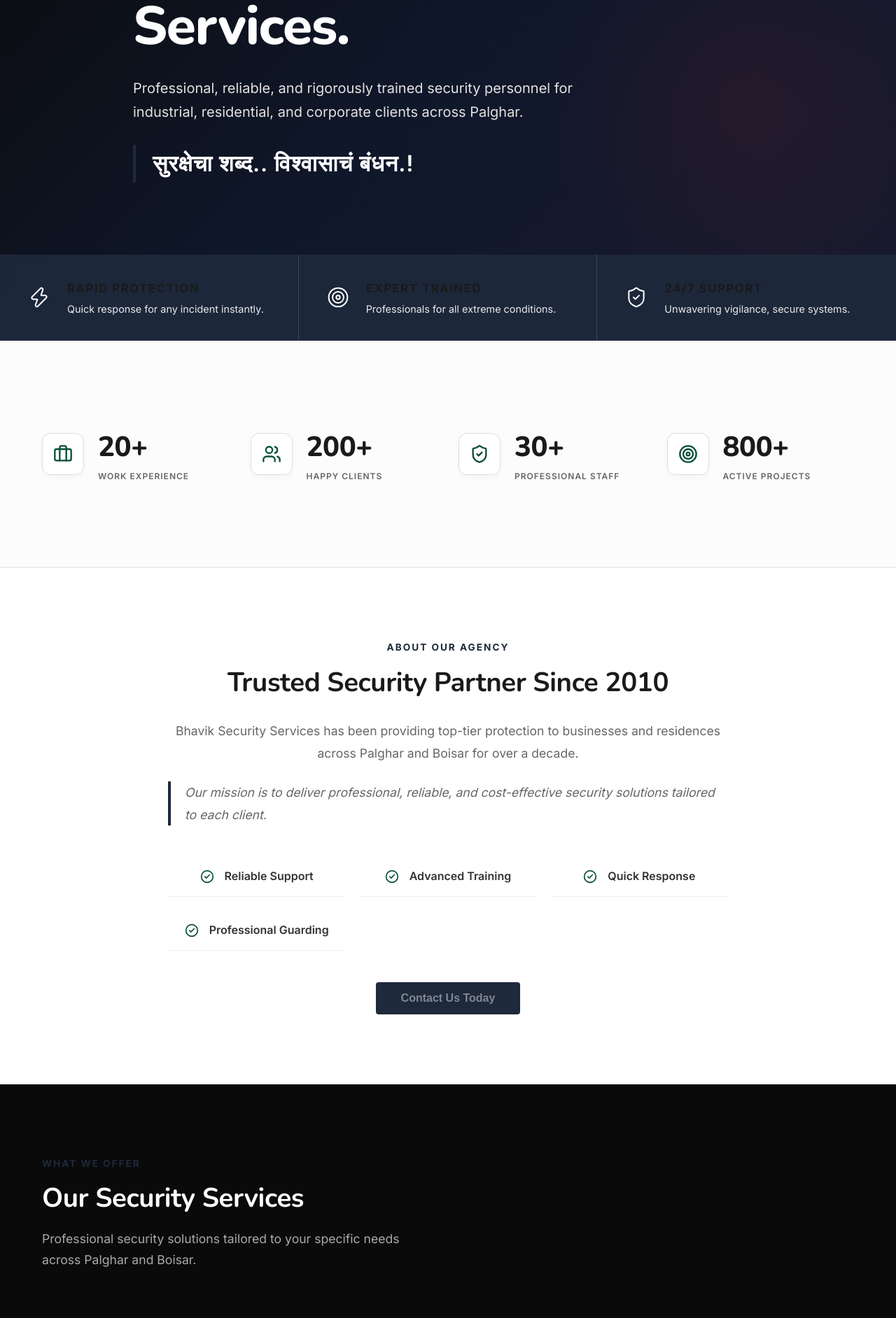
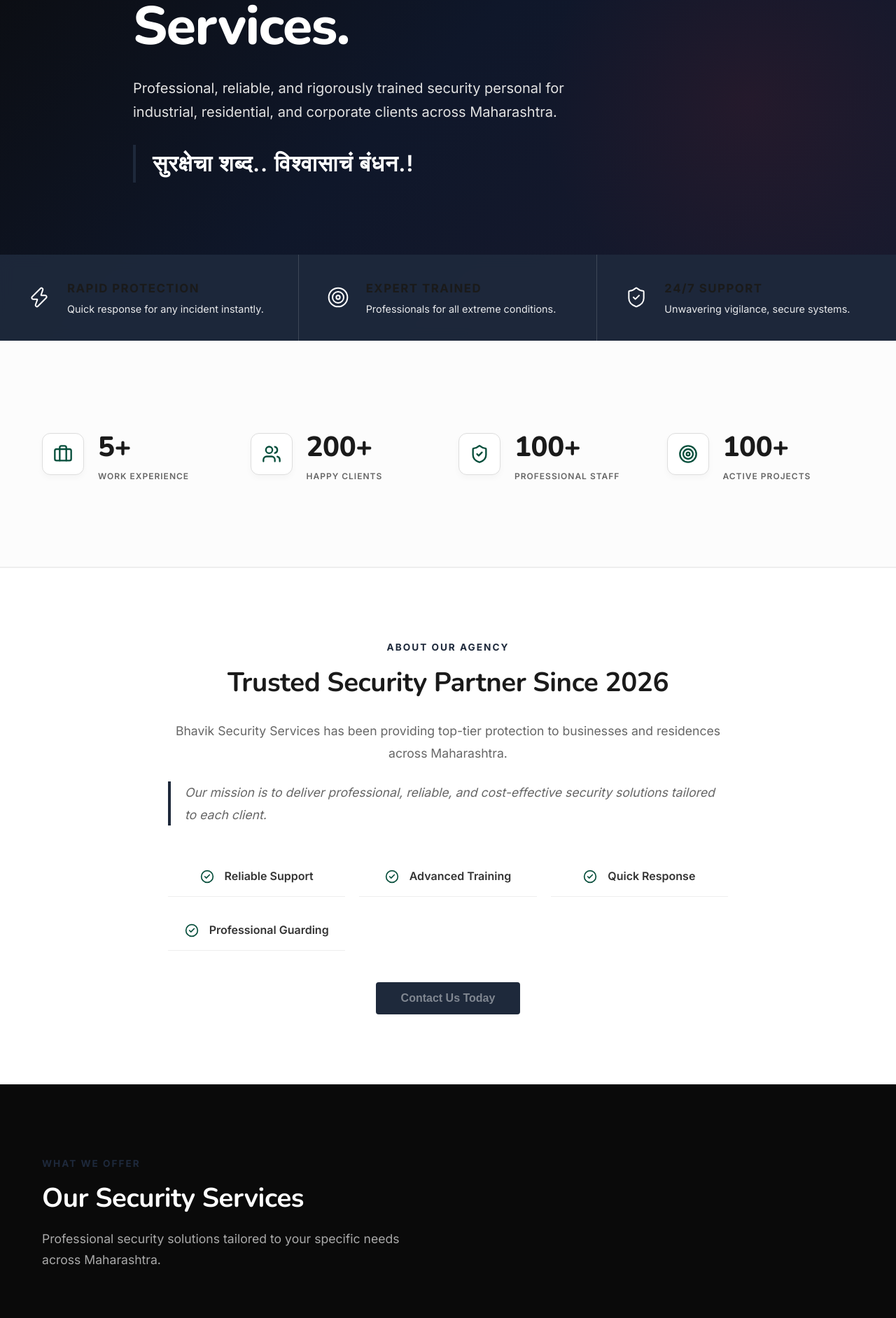
Before and after one commit to kunalraut8261-netizen/bhavik-security-services, a Next.js app: page / in a window 1280 px wide. Shown: the part 1113-2997 px from the top of the page at 70% size. Built offline with nearby package versions, Linux system fonts and the light colour scheme; no server answers; the database is empty.

Commit message:
Updated website content

```diff
--- a/components/About.tsx
+++ b/components/About.tsx
@@ -8,8 +8,8 @@
 export default function About() {
   const iconColor = "var(--icon-green)";
   const [content, setContent] = useState({
-    aboutTitle: 'Trusted Security Partner Since 2010',
-    aboutDescription: 'Bhavik Security Services has been providing top-tier protection to businesses and residences across Palghar and Boisar for over a decade.',
+    aboutTitle: 'Trusted Security Partner Since 2026',
+    aboutDescription: 'Bhavik Security Services has been providing top-tier protection to businesses and residences across Maharashtra.',
     aboutMission: 'Our mission is to deliver professional, reliable, and cost-effective security solutions tailored to each client.',
   });
 
--- a/components/Footer.tsx
+++ b/components/Footer.tsx
@@ -52,7 +52,7 @@
               </div>
             </div>
             <p style={{ color: '#aaa', marginBottom: '30px', fontSize: '1rem', lineHeight: '1.8' }}>
-              Your safety is our priority. Since 2004, Bhavik Security Services has been the leading choice for professional security solutions across the region.
+              Your safety is our priority. Since 2026, Bhavik Security Services has been the leading choice for professional security solutions across the region.
             </p>
             <div style={{ display: 'flex', gap: '10px' }}>
               {[Share2, Globe, Shield].map((Icon, idx) => (
--- a/components/Hero.tsx
+++ b/components/Hero.tsx
@@ -20,7 +20,7 @@
 
   const [content, setContent] = useState({
     heroTitle: 'Global Standard Security Services.',
-    heroSubtitle: 'Professional, reliable, and rigorously trained security personnel for industrial, residential, and corporate clients across Palghar.',
+    heroSubtitle: 'Professional, reliable, and rigorously trained security personal for industrial, residential, and corporate clients across Maharashtra.',
     heroTagline: 'सुरक्षेचा शब्द.. विश्वासाचं बंधन.!',
   });
 
--- a/components/Services.tsx
+++ b/components/Services.tsx
@@ -46,7 +46,7 @@
           <span style={{ color: 'var(--primary)', fontWeight: 700, textTransform: 'uppercase', letterSpacing: '2px', fontSize: '0.85rem' }}>What We Offer</span>
           <h2 className="heading-md" style={{ color: 'white', marginTop: '15px' }}>Our Security Services</h2>
           <p style={{ color: '#aaa', fontSize: '1.1rem', maxWidth: '550px', lineHeight: '1.7' }}>
-            Professional security solutions tailored to your specific needs across Palghar and Boisar.
+            Professional security solutions tailored to your specific needs across Maharashtra.
           </p>
         </GsapReveal>
 
--- a/components/Stats.tsx
+++ b/components/Stats.tsx
@@ -8,10 +8,10 @@
 export default function Stats() {
   const iconColor = "var(--icon-green)";
   const [statsData, setStatsData] = useState({
-    experience: 20,
+    experience: 5,
     clients: 200,
-    staff: 30,
-    projects: 800,
+    staff: 100,
+    projects: 100,
   });
 
   useEffect(() => {
```
Also changed, not shown: app/admin/tabs/ContentTab.tsx (+6 -6 lines).
